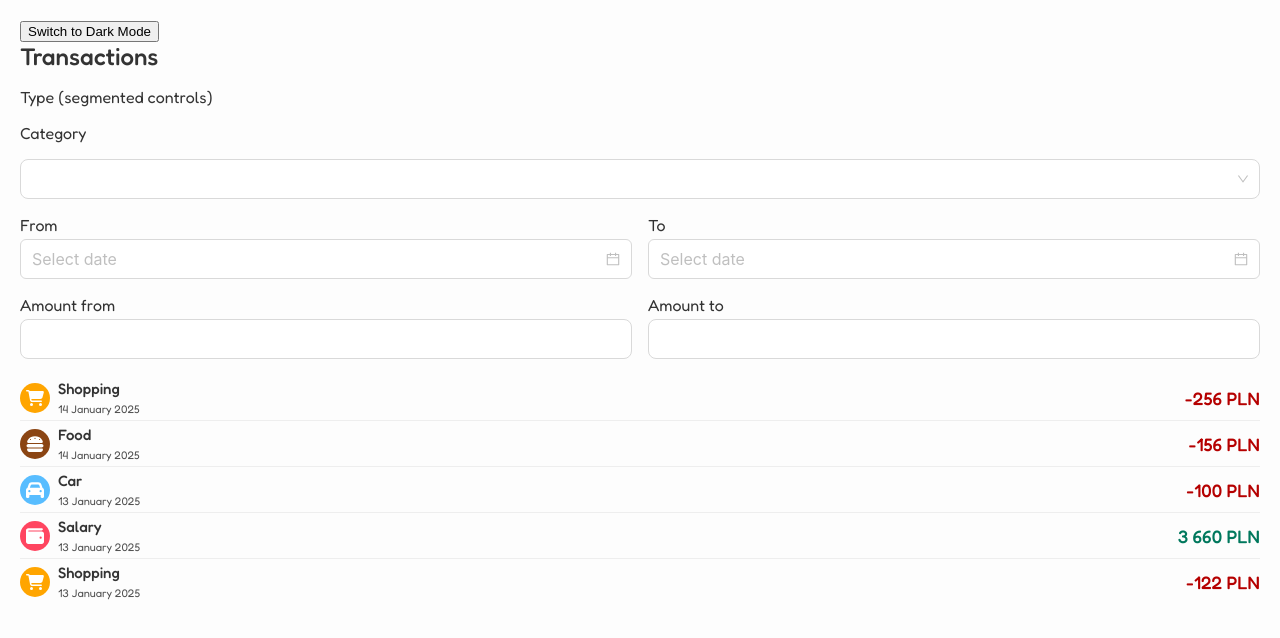
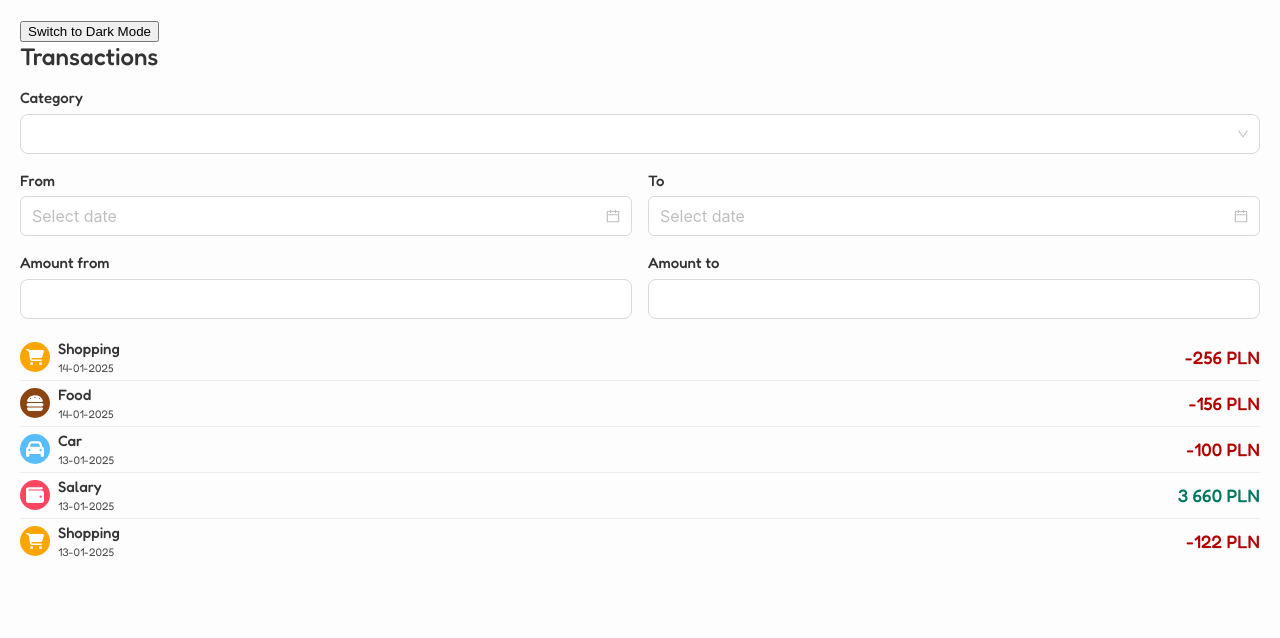
Before and after one commit to mateooosh/my-wallet, a React (Vite) app: page /transactions in a window 1280 px wide. Shown: the top 638 px of the page. Built offline with nearby package versions, Linux system fonts and the light colour scheme.

Commit message:
filtering transactions

```diff
--- a/package.json
+++ b/package.json
@@ -13,6 +13,7 @@
     "@reduxjs/toolkit": "^2.5.0",
     "@types/styled-components": "5.1.34",
     "antd": "^5.23.1",
+    "dayjs": "^1.11.13",
     "lodash": "^4.17.21",
     "react": "^18.3.1",
     "react-dom": "^18.3.1",
--- /dev/null
+++ b/src/components/form-item/FormItem.tsx
@@ -0,0 +1,17 @@
+import { ReactNode } from 'react'
+import { Flex } from '../styled/flexbox.ts'
+import { Body1 } from '../styled/fonts.ts'
+
+interface Props {
+  label: string
+  children: ReactNode
+}
+
+export function FormItem({ label, children }: Props) {
+  return (
+    <Flex $direction="column" $gap="4px">
+      <Body1>{label}</Body1>
+      {children}
+    </Flex>
+  )
+}
--- a/src/components/transaction-item/TransactionItem.tsx
+++ b/src/components/transaction-item/TransactionItem.tsx
@@ -45,7 +45,7 @@ export function TransactionItem({ categoryName, amount = null, date, backgroundC
         <Body1>{categoryName}</Body1>
         <Caption2 style={{ color: font.secondary }}>{date}</Caption2>
       </Flex>
-      <H3 style={{ color: amountColor }}>{formatValue(amount)} {currency}</H3>
+      {amount && <H3 style={{ color: amountColor }}>{formatValue(amount)} {currency}</H3>}
     </Flex>
   )
 }
--- a/src/mocks/mocks.ts
+++ b/src/mocks/mocks.ts
@@ -1,9 +1,9 @@
 import TransactionModel from '../models/TransactionModel.ts'
 
 export const transactions: TransactionModel[] = [
-  new TransactionModel('Shopping', '14 January 2025', -256),
-  new TransactionModel('Food', '14 January 2025', -156),
-  new TransactionModel('Car', '13 January 2025', -100),
-  new TransactionModel('Salary', '13 January 2025', 3660),
-  new TransactionModel('Shopping', '13 January 2025', -122)
+  new TransactionModel('Shopping', '14-01-2025', -256),
+  new TransactionModel('Food', '14-01-2025', -156),
+  new TransactionModel('Car', '13-01-2025', -100),
+  new TransactionModel('Salary', '13-01-2025', 3660),
+  new TransactionModel('Shopping', '13-01-2025', -122)
 ]
--- a/src/utils/utils.ts
+++ b/src/utils/utils.ts
@@ -3,3 +3,9 @@ import * as _ from 'lodash'
 export const formatValue = (value: any): string => {
   return _.replace(_.toString(value), /\B(?=(\d{3})+(?!\d))/g, ' ')
 }
+
+export const getDateObject = (dateString: string): Date => {
+  const [day, month, year] = dateString.split("-")
+  const formattedDate: string = `${year}-${month}-${day}`
+  return new Date(formattedDate)
+}
--- a/src/views/transactions/Transactions.tsx
+++ b/src/views/transactions/Transactions.tsx
@@ -5,15 +5,23 @@ import { TransactionItem } from '../../components/transaction-item/TransactionIt
 import { transactions } from '../../mocks/mocks.ts'
 import TransactionModel from '../../models/TransactionModel.ts'
 import { Grid } from '../../components/styled/grid.ts'
+import { FormItem } from '../../components/form-item/FormItem.tsx'
 import { DatePicker, InputNumber, Select } from 'antd'
 import { useSelector } from 'react-redux'
 import * as _ from 'lodash'
 import CategoryModel from '../../models/CategoryModel.ts'
-import { useMemo } from 'react'
-import { CategoryItem } from '../../components/category-item/CategoryItem.tsx'
+import { useMemo, useState } from 'react'
+import { getDateObject } from '../../utils/utils.ts'
+import dayjs from 'dayjs'
 
 function Transactions() {
   const theme = useTheme()
+
+  const [categoriesFilter, setCategoriesFilter] = useState([])
+  const [dateFromFilter, setDateFromFilter] = useState(null)
+  const [dateToFilter, setDateToFilter] = useState(null)
+  const [amountFromFilter, setAmountFromFilter] = useState(null)
+  const [amountToFilter, setAmountToFilter] = useState(null)
 
   const categories = useSelector(state => state.categories)
 
@@ -26,12 +34,53 @@ function Transactions() {
     })
   }, [categories])
 
-  const onFromChange = (date, dateString): void => {
-    console.log(date, dateString)
+  const filteredTransactions: TransactionModel[] = useMemo(() => {
+    let result: TransactionModel[] = transactions
+
+    if (_.size(categoriesFilter)) {
+      result = _.filter(result, (transaction: TransactionModel) => _.includes(categoriesFilter, transaction.categoryName))
+    }
+
+    if (dateFromFilter) {
+      const dateFrom: Date = new Date(dateFromFilter)
+      result = _.filter(result, (transaction: TransactionModel): boolean => getDateObject(transaction.date) >= dateFrom)
+    }
+
+    if (dateToFilter) {
+      const dateTo: Date = new Date(dateToFilter)
+      result = _.filter(result, (transaction: TransactionModel): boolean => getDateObject(transaction.date) <= dateTo)
+    }
+
+    if (amountFromFilter) {
+      result = _.filter(result, (transaction: TransactionModel): boolean => transaction.amount >= amountFromFilter)
+    }
+
+    if (amountToFilter) {
+      result = _.filter(result, (transaction: TransactionModel): boolean => transaction.amount <= amountToFilter)
+    }
+
+    return result
+  }, [categoriesFilter, dateFromFilter, dateToFilter, amountFromFilter, amountToFilter, transactions])
+
+
+  const onCategoriesChange = (categories): void => {
+    setCategoriesFilter(categories)
   }
 
-  const onToChange = (date, dateString): void => {
-    console.log(date, dateString)
+  const onDateFromChange = (date, dateString): void => {
+    setDateFromFilter(dateString)
+  }
+
+  const onDateToChange = (date, dateString): void => {
+    setDateToFilter(dateString)
+  }
+
+  const onAmountFromChange = (amount): void => {
+    setAmountFromFilter(amount)
+  }
+
+  const onAmountToChange = (amount): void => {
+    setAmountToFilter(amount)
   }
 
   const optionRender = (option) => {
@@ -42,37 +91,31 @@ function Transactions() {
   return (
     <Flex $direction="column" $gap="16px">
       <H1>Transactions</H1>
-      <div>Type (segmented controls)</div>
-      <div>Category</div>
-      <Flex $direction="column" $gap="4px">
+      <FormItem label="Category">
         <Select size="large"
                 mode="multiple"
+                onChange={onCategoriesChange}
                 options={categoriesDataSource}
-                optionRender={optionRender}
-        />
-      </Flex>
+                optionRender={optionRender}/>
+      </FormItem>
 
       <Grid $columns="1fr 1fr" $gap="16px">
-        <Flex $direction="column" $gap="4px">
-          <div>From</div>
-          <DatePicker onChange={onFromChange} size="large"/>
-        </Flex>
-        <Flex $direction="column" $gap="4px">
-          <div>To</div>
-          <DatePicker onChange={onToChange} size="large"/>
-        </Flex>
-        <Flex $direction="column" $gap="4px">
-          <div>Amount from</div>
-          <InputNumber size="large" min={-1000000} max={1000000} style={{ width: '100%' }}/>
-        </Flex>
-        <Flex $direction="column" $gap="4px">
-          <div>Amount to</div>
-          <InputNumber size="large" min={-1000000} max={1000000} style={{ width: '100%' }}/>
-        </Flex>
+        <FormItem label="From">
+          <DatePicker onChange={onDateFromChange} size="large" maxDate={dayjs(dateToFilter)}/>
+        </FormItem>
+        <FormItem label="To">
+          <DatePicker onChange={onDateToChange} size="large" minDate={dayjs(dateFromFilter)}/>
+        </FormItem>
+        <FormItem label="Amount from">
+          <InputNumber onChange={onAmountFromChange} size="large" min={-1000000} max={1000000} type="number" style={{ width: '100%' }}/>
+        </FormItem>
+        <FormItem label="Amount to">
+          <InputNumber onChange={onAmountToChange} size="large" min={-1000000} max={1000000} type="number" style={{ width: '100%' }}/>
+        </FormItem>
       </Grid>
       <Flex $direction="column" $gap="1px" style={{ backgroundColor: theme.theme.divider }}>
         {/*<H3 style={{ padding: '4px 8px' }}>14 January 2024</H3>*/}
-        {transactions.map(({ categoryName, date, amount }: TransactionModel, key: number) =>
+        {filteredTransactions.map(({ categoryName, date, amount }: TransactionModel, key: number) =>
           <TransactionItem key={key} categoryName={categoryName} date={date} amount={amount}/>
         )}
       </Flex>
```
Also changed, not shown: 1 other file (tests, documents, lock files or other folders).
